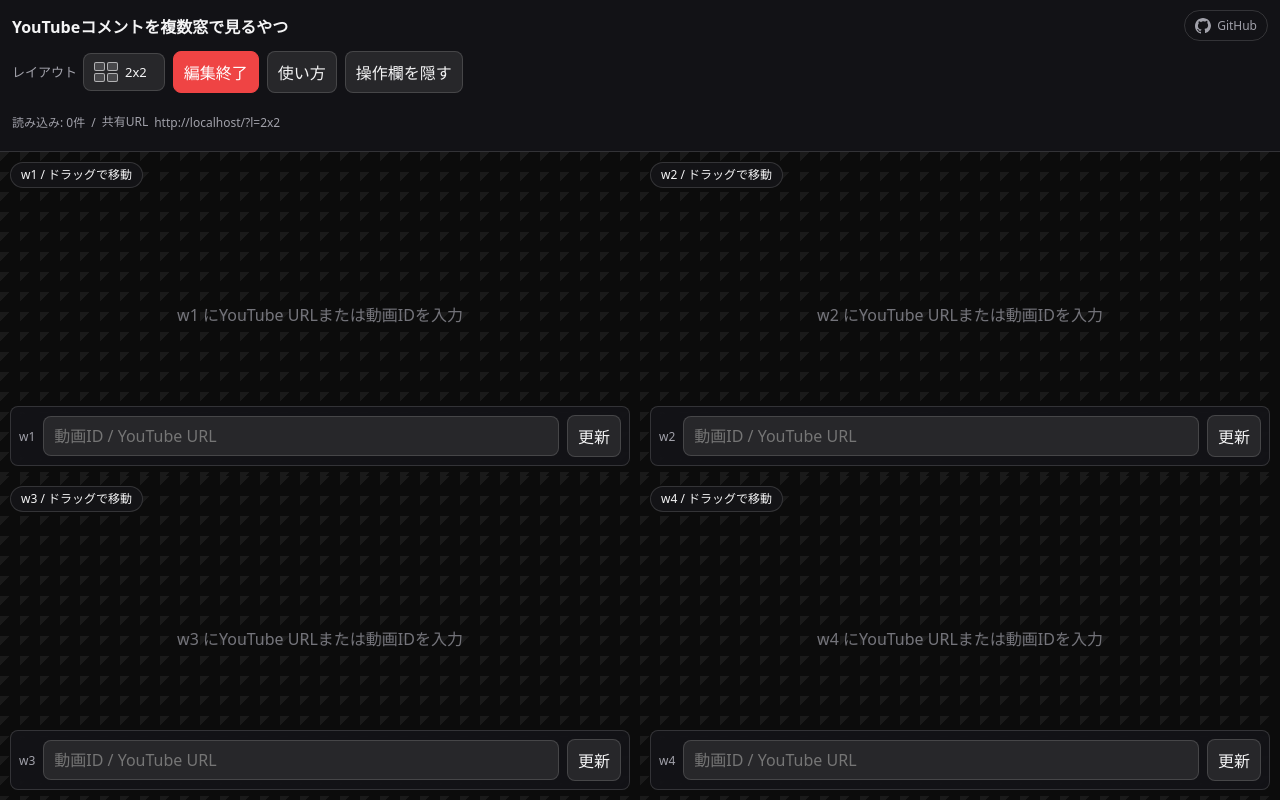
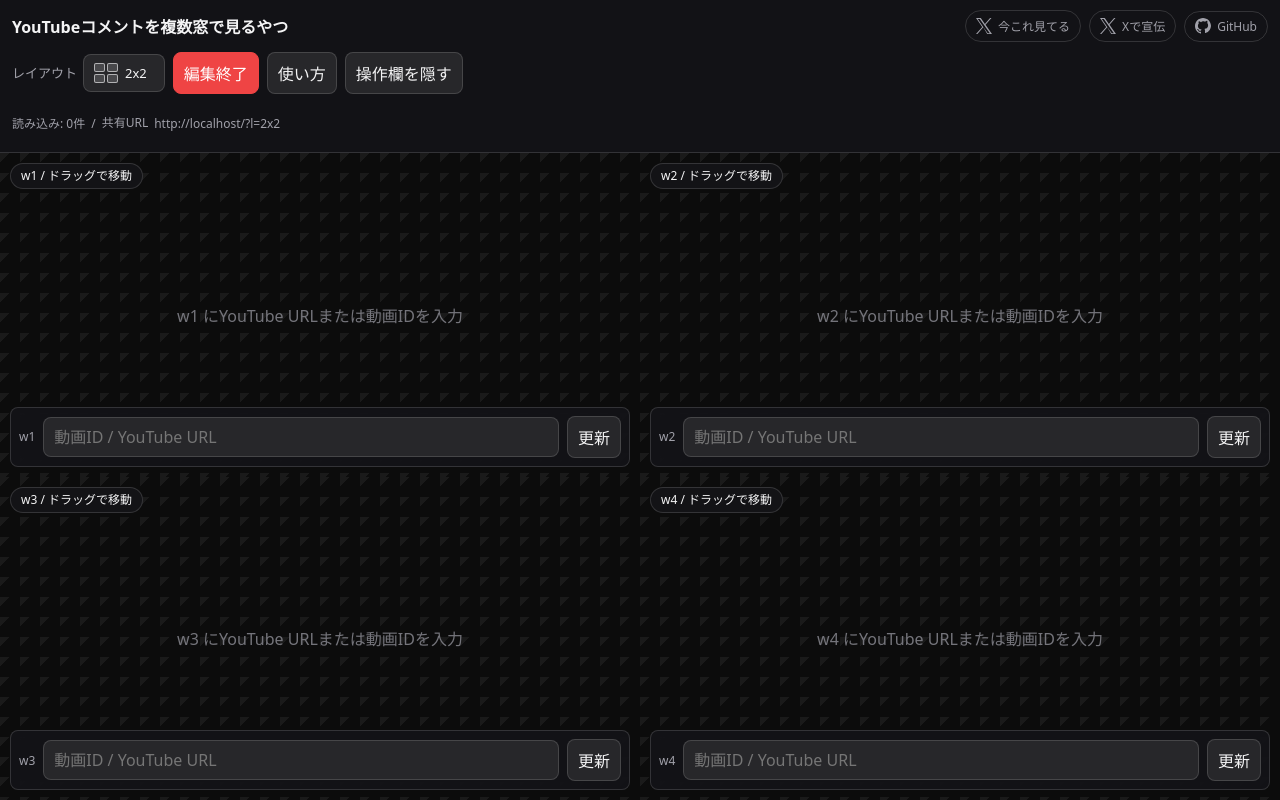
Before and after one commit to aozora0000/multicom, a Vue app: page / in a window 1280 px wide. Built offline with nearby package versions, Linux system fonts and the light colour scheme.

Commit message:
Add X share buttons

```diff
--- a/src/App.vue
+++ b/src/App.vue
@@ -7,6 +7,7 @@
 import { useChatGridStore } from "./stores/chatGrid";
 
 const repoUrl = "https://github.com/aozora0000/multicom";
+const promoUrl = "https://aozora0000.github.io/multicom/";
 
 const store = useChatGridStore();
 const { controlsHidden, currentLayout, draggedIndex, draftValues, editMode, helpOpen, status, visibleValues } =
@@ -40,6 +41,7 @@
       :edit-mode="editMode"
       :layout-grids="store.layoutGrids"
       :layout-options="store.layoutOptions"
+      :promo-url="promoUrl"
       :repo-url="repoUrl"
       :share-url="store.shareUrl"
       :status="status"
--- a/src/components/ControlPanel.vue
+++ b/src/components/ControlPanel.vue
@@ -2,12 +2,14 @@
 import type { Layout } from "../constants";
 import GithubLink from "./GithubLink.vue";
 import LayoutMenu from "./LayoutMenu.vue";
+import XPromoLink from "./XPromoLink.vue";
 
 defineProps<{
   currentLayout: Layout;
   editMode: boolean;
   layoutGrids: Record<Layout, { columns: number; rows: number }>;
   layoutOptions: Layout[];
+  promoUrl: string;
   repoUrl: string;
   shareUrl: string;
   status: string;
@@ -28,7 +30,16 @@
       <div class="top-copy">
         <span class="title">YouTubeコメントを複数窓で見るやつ</span>
       </div>
-      <GithubLink :href="repoUrl" />
+      <div class="top-links">
+        <XPromoLink
+          :href="shareUrl"
+          class="x-now-link"
+          text="今これ見てる YouTubeコメントを複数窓で見るやつ"
+          label="今これ見てる"
+        />
+        <XPromoLink :href="promoUrl" text="YouTubeコメントを複数窓で見るやつ" />
+        <GithubLink :href="repoUrl" />
+      </div>
     </div>
 
     <div class="button-row">
--- a/src/components/GithubLink.vue
+++ b/src/components/GithubLink.vue
@@ -5,7 +5,7 @@
 </script>
 
 <template>
-  <a class="repo-link" :href="href" target="_blank" rel="noreferrer">
+  <a class="repo-link github-link" :href="href" target="_blank" rel="noreferrer">
     <svg class="repo-link-icon" viewBox="0 0 16 16" aria-hidden="true">
       <path
         fill="currentColor"
--- /dev/null
+++ b/src/components/XPromoLink.vue
@@ -0,0 +1,28 @@
+<script setup lang="ts">
+import { computed } from "vue";
+
+const props = defineProps<{
+  href: string;
+  label?: string;
+  text: string;
+}>();
+
+const postUrl = computed(() => {
+  const url = new URL("https://twitter.com/intent/tweet");
+  url.searchParams.set("text", props.text);
+  url.searchParams.set("url", props.href);
+  return url.toString();
+});
+</script>
+
+<template>
+  <a class="repo-link x-promo-link" :href="postUrl" target="_blank" rel="noreferrer">
+    <svg class="repo-link-icon" viewBox="0 0 16 16" aria-hidden="true">
+      <path
+        fill="currentColor"
+        d="M9.52 6.78 15.48 0h-1.41L8.89 5.88 4.76 0H0l6.25 8.9L0 16h1.41l5.87-6.67L11.24 16H16L9.52 6.78Zm-2.08 2.36-.68-.95L1.72 1.04h2.09l4.07 5.78.68.95 5.29 7.5h-2.09L7.44 9.14Z"
+      />
+    </svg>
+    {{ label || "Xで宣伝" }}
+  </a>
+</template>
--- a/src/style.css
+++ b/src/style.css
@@ -99,6 +99,13 @@
   align-items: center;
   gap: 8px;
   min-width: 0;
+}
+
+.top-links {
+  display: flex;
+  flex-wrap: wrap;
+  align-items: center;
+  gap: 8px;
 }
 
 .layout-select-wrap {
```
Also changed, not shown: 2 other files (tests, documents, lock files or other folders).
